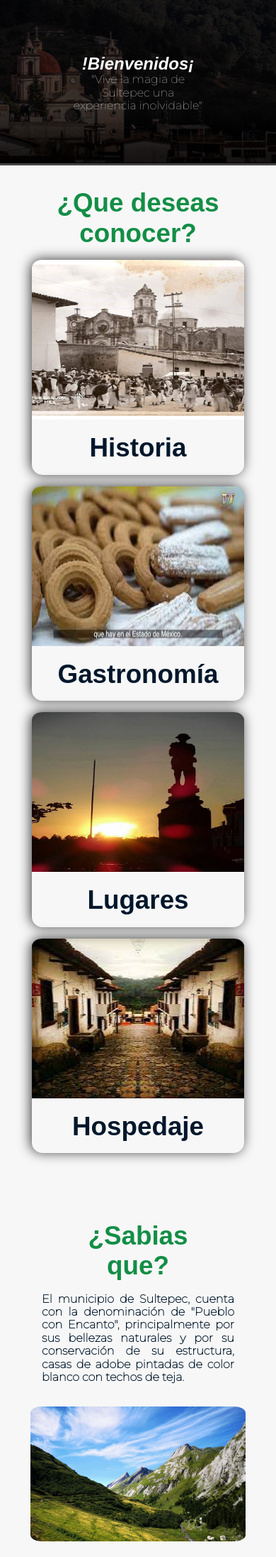
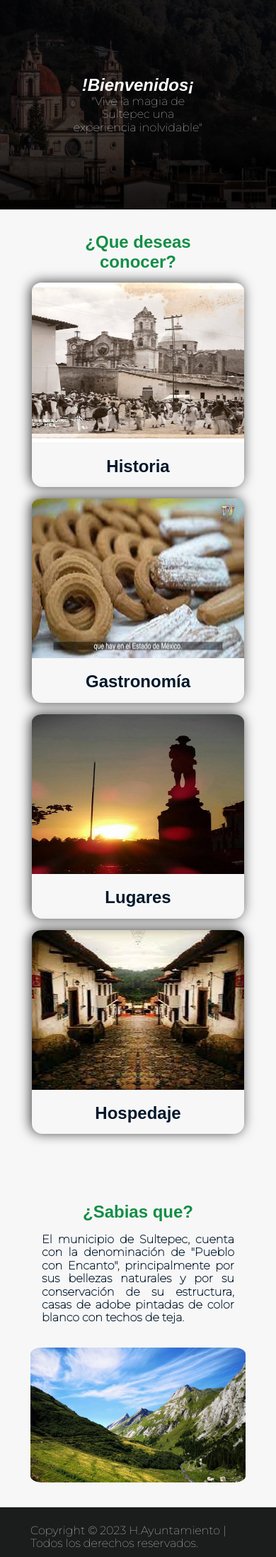
Before and after one commit to angelcruz07/WebSite-Turismo, a PHP site: page /WebSite-Turismo/ in a window 390 px wide. Shown: the part 96-2289 px from the top of the page at 71% size. Run offline with PHP 8.4, Linux system fonts and the light colour scheme.

Commit message:
Mejoras en la pagina

```diff
--- a/assets/css/slider.css
+++ b/assets/css/slider.css
@@ -1,12 +1,12 @@
 .container_slider {
   position: relative;
 }
-
-.slider {
+.slider_screen {
   position: relative;
-  height: 85vh;
 }
-
+.slider-container{
+  height: 87vh;
+}
 .overlay-slider {
   width: 100%;
   height: 100%;
@@ -48,14 +48,18 @@
    .slider_text p{
    font-size: 3rem;
  }
-
+ .slider-container{
+  height: 50vh;
+}
 }
 @media (max-width: 450px){
-
   .slider_text h1{
    font-size: 3rem;
   }
   .slider_text p{
   font-size: 2rem;
 }
+.slider-container{
+  height: 35vh;
 }
+}
--- a/assets/css/superglobals.css
+++ b/assets/css/superglobals.css
@@ -25,7 +25,7 @@
     --font-family:'Montserrat', sans-serif;
     --font-primary:'Gotham', sans-serif;
     --title-size: 4.6rem;
-    --subtitles-size:4.6rem;
+    --subtitles-size:3rem;
     --font-size: 2rem;
     --standard-padding:2rem 9%;
   }
--- a/partials/header2.php
+++ b/partials/header2.php
@@ -7,11 +7,11 @@
 <head>
   <meta charset="UTF-8">
   <meta name="viewport" content="width=device-width, initial-scale=1.0">
+  <link rel="stylesheet" href="https://cdnjs.cloudflare.com/ajax/libs/magnific-popup.js/1.1.0/magnific-popup.min.css">
   <link rel="stylesheet" href="<?php echo $url; ?>/assets/css/superglobals.css">
   <link rel="stylesheet" href="<?php echo $url; ?>/assets/css/normalize.css" type="text/css">
   <link rel="stylesheet" href="<?php echo $url; ?>/assets/css/navbar.css" type="text/css">
   <link rel="stylesheet" href="<?php echo $url; ?>/assets/css/attractive.css">
-  <link rel="stylesheet" href="https://cdnjs.cloudflare.com/ajax/libs/magnific-popup.js/1.1.0/magnific-popup.min.css">
   <link rel="stylesheet" href="<?php echo $url; ?>/assets/css/gastronomy.css" type="text/css">
   <link rel="stylesheet" href="<?php echo $url; ?>/assets/css/footer.css" type="text/css">
   <title>Visita sultepec</title>
--- a/partials/navbar.php
+++ b/partials/navbar.php
@@ -33,8 +33,3 @@
     </div>
 </header>
 <main>
-    <div id="scroll-to-top" class="hidden">
-        <a href="#silder_main">
-            <img class="icon-footer-svg" src="<?php echo $url ?>/assets/icons/arrow-up-solid.svg" alt="Icono de Scroll al inicio"></a>
-        </a>
-    </div>
--- a/php/about.php
+++ b/php/about.php
@@ -8,7 +8,7 @@
         </p>
       </div>
       <div class="image">
-      <div class="slider-container">
+      <div class="slider-container-about">
         <img id="sliderImage" src="http://localhost/WebSite-Turismo/php/aboutSlider/img_1.jpg" alt="Imagen 1">
     </div>
       </div>
--- a/php/slider.php
+++ b/php/slider.php
@@ -14,3 +14,8 @@
   </div>
   <script src="http://localhost/WebSite-Turismo/assets/js/slider.js"></script>
 </section>
+<div id="scroll-to-top" class="hidden">
+  <a href="#silder_main">
+    <img class="icon-footer-svg" src="<?php echo $url ?>/assets/icons/arrow-up-solid.svg" alt="Icono de Scroll al inicio"></a>
+  </a>
+</div>
```
Also changed, not shown: partials/header.php (+0 -7 lines), assets/css/index.css (added). Lines whose indentation alone changed are shown as unchanged.
